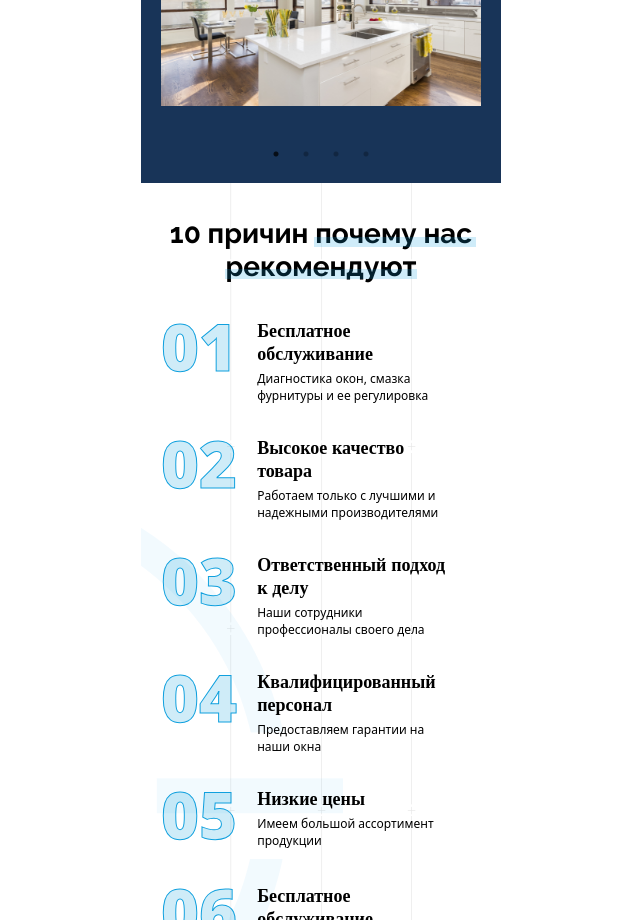
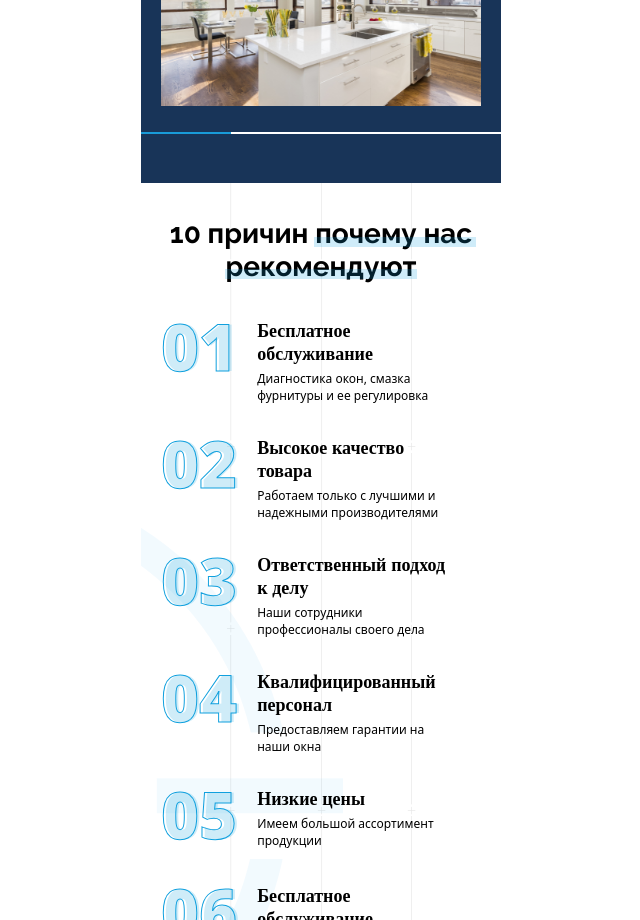
Before and after one commit to Viktoriia-Ksenofontova/magnum, a React (Create React App) app: page / in a window 1280 px wide. Shown: the part 5360-6280 px from the top of the page, without its empty margins (319-959 px from the left). Built offline with nearby package versions, Linux system fonts and the light colour scheme.

Commit message:
bug fix on gallery and span styles

```diff
--- a/src/components/GallerySection/GallerySection.jsx
+++ b/src/components/GallerySection/GallerySection.jsx
@@ -1,6 +1,5 @@
 import LeftArrow from '../../images/leftArrow.svg';
 import RightArrow from '../../images/rightArrow.svg';
-
 import Slider from 'react-slick';
 import 'slick-carousel/slick/slick.css';
 import 'slick-carousel/slick/slick-theme.css';
@@ -29,11 +28,11 @@ function PrevArrow({ onClick }) {
 
 const GallerySection = () => {
   const settings = {
-    className: 'center',
+    lazyLoad: 'progressive',
+    dots: true,
     centerMode: true,
     swipeToSlide: true,
     infinite: true,
-    dots: true,
     slidesToShow: 2,
     centerPadding: '318px',
     speed: 500,
@@ -78,6 +77,12 @@ const GallerySection = () => {
         },
       },
     ],
+    appendDots: dots => (
+      <div style={{ backgroundColor: 'transparent', bottom: '0px' }}>
+        <ul className={s.myDots}> {dots} </ul>
+      </div>
+    ),
+    customPaging: i => <div style={{ width: '100%', height: '100%' }}></div>,
   };
 
   return (
--- a/src/components/GallerySection/GallerySection.module.scss
+++ b/src/components/GallerySection/GallerySection.module.scss
@@ -30,13 +30,7 @@
     line-height: 1.08;
   }
 }
-// .slider {
-//   .slick-active {
-//     button {
-//       background-color: white;
-//     }
-//   }
-// }
+
 .slide {
   outline: 0;
   &:focus {
@@ -103,3 +97,22 @@
     right: 90px;
   }
 }
+.myDots {
+  display: 'flex';
+  flex-wrap: nowrap;
+  margin: 0;
+  padding: 0;
+  @media screen and (min-width: $desktop) {
+    padding-left: 318px;
+    padding-right: 308px;
+  }
+  li {
+    height: 2px;
+    margin: 0;
+    background-color: white;
+    width: calc(100% / 4);
+  }
+  & :global(.slick-active) div {
+    background-color: $blue;
+  }
+}
--- a/src/components/ReasonsSection/ReasonsSection.module.scss
+++ b/src/components/ReasonsSection/ReasonsSection.module.scss
@@ -85,10 +85,10 @@
     align-items: flex-start;
     font-family: 'Open Sans';
     font-weight: 800;
-    color: rgba(16, 160, 222, 0.2);
+    color: transparent;
     -webkit-text-stroke-width: 1px;
     -webkit-text-stroke-color: #10a0de;
-
+    text-shadow: 0.04em 0 rgba(16, 160, 222, 0.2);
     @media screen and (max-width: $mobile-max) {
       font-size: 65px;
       margin-right: 20px;
--- a/src/components/StepsSection/StepsSection.module.scss
+++ b/src/components/StepsSection/StepsSection.module.scss
@@ -57,7 +57,8 @@
     padding: 36px 0;
     font-family: 'Open Sans';
     font-weight: 700;
-    color: #fff;
+    color: transparent;
+    text-shadow: 0.04em 0 rgba(16, 160, 222, 0.2);
     -webkit-text-stroke-width: 1px;
     -webkit-text-stroke-color: #10a0de;
     background-image: url(../../images/target.svg);
```
